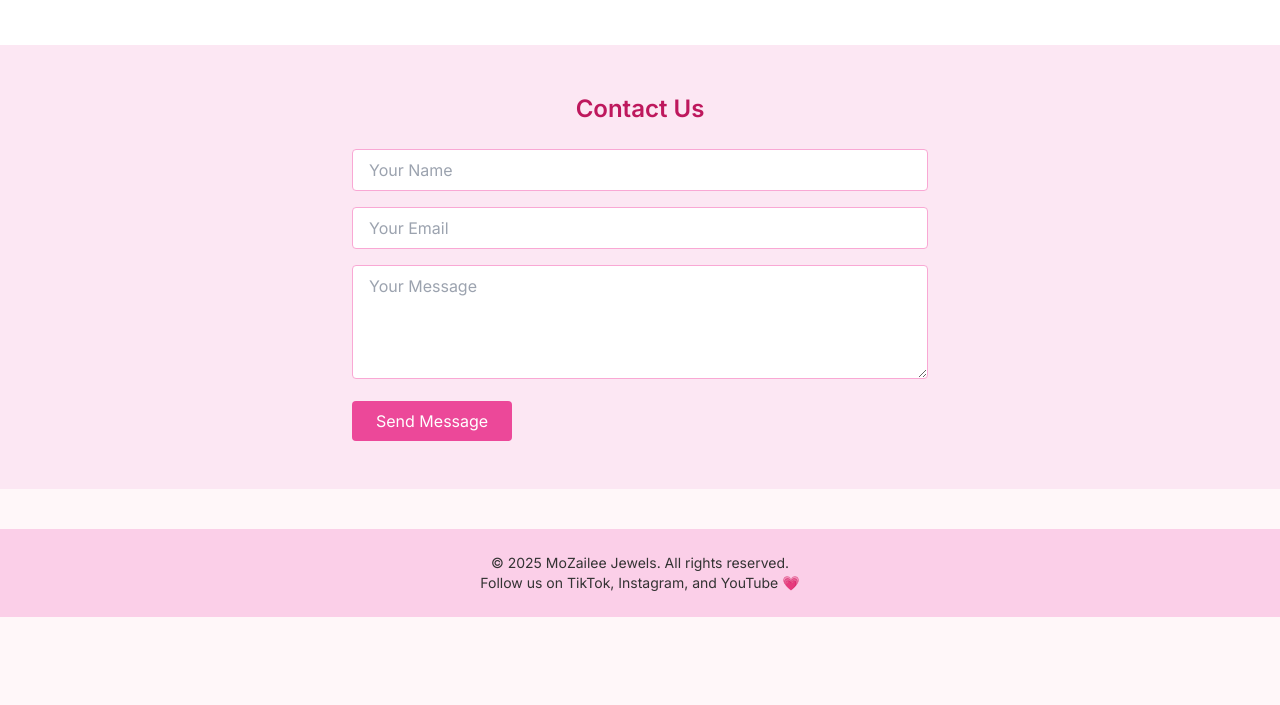
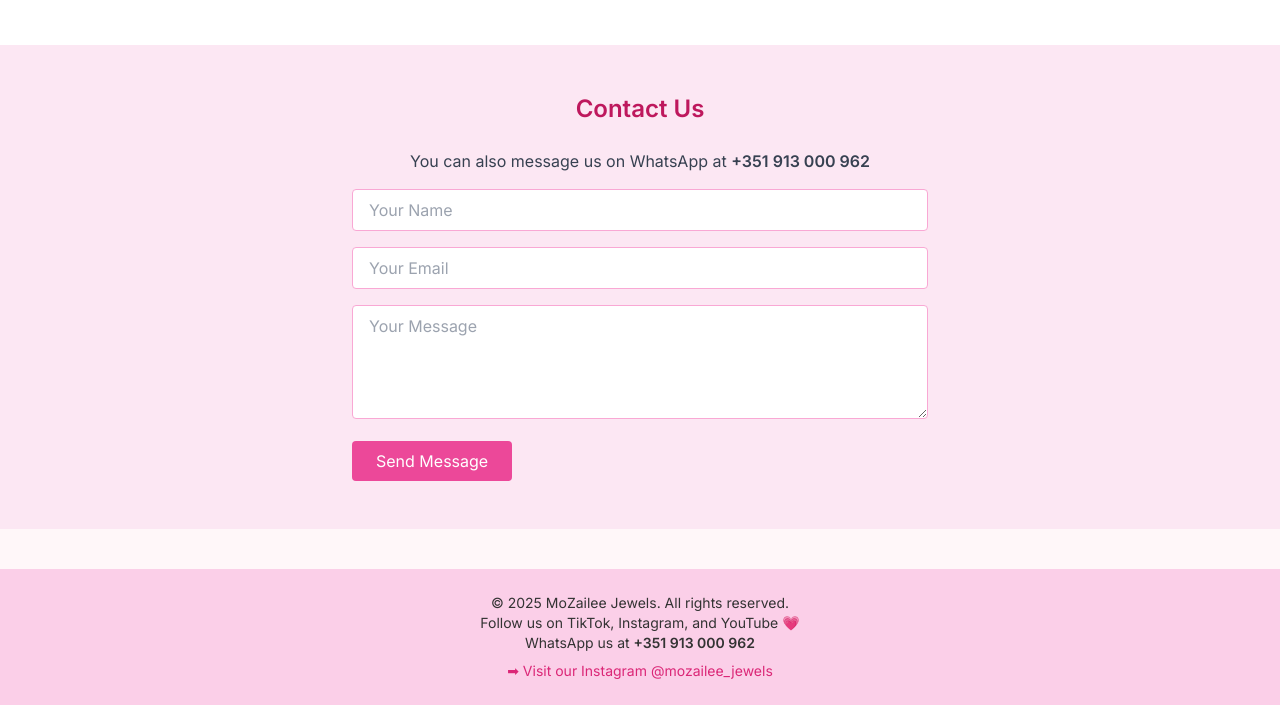
Before and after one commit to prhee2002/Helloworld, a plain HTML site: page index.html in a window 1280 px wide. Shown: the part 2037-2742 px from the top of the page. Before the commit the page ends 2654 px from the top, so only its background shows below. Drawn offline with nearby package versions, Linux system fonts and the light colour scheme.

Commit message:
Update index.html

```diff
--- a/index.html
+++ b/index.html
@@ -1,3 +1,4 @@
+
 <!DOCTYPE html>
 <html lang="en">
 <head>
@@ -11,6 +12,9 @@
       font-family: 'Inter', sans-serif;
       background-color: #fff7f9;
       color: #333;
+    }
+    a:hover {
+      text-decoration: underline;
     }
   </style>
 </head>
@@ -95,6 +99,7 @@
 <!-- Contact Us -->
 <section class="bg-pink-100 py-12 px-6 md:px-16">
   <h2 class="text-2xl font-semibold text-center text-pink-700 mb-6">Contact Us</h2>
+  <p class="text-center mb-4 text-gray-700">You can also message us on WhatsApp at <strong>+351 913 000 962</strong></p>
   <form action="https://formspree.io/f/your-form-id" method="POST" class="max-w-xl mx-auto space-y-4">
     <input type="text" name="name" placeholder="Your Name" required class="w-full border border-pink-300 rounded px-4 py-2" />
     <input type="email" name="email" placeholder="Your Email" required class="w-full border border-pink-300 rounded px-4 py-2" />
@@ -107,6 +112,12 @@
 <footer class="bg-pink-200 text-center text-sm py-6 mt-10">
   <p>&copy; 2025 MoZailee Jewels. All rights reserved.</p>
   <p>Follow us on TikTok, Instagram, and YouTube 💗</p>
+  <p>WhatsApp us at <strong>+351 913 000 962</strong></p>
+  <p class="mt-2">
+    <a href="https://www.instagram.com/mozailee_jewels/?next=%2Fzoe_rhee333%2F" target="_blank" class="text-pink-600 font-medium">
+      ➡ Visit our Instagram @mozailee_jewels
+    </a>
+  </p>
 </footer>
 
 </body>
```
